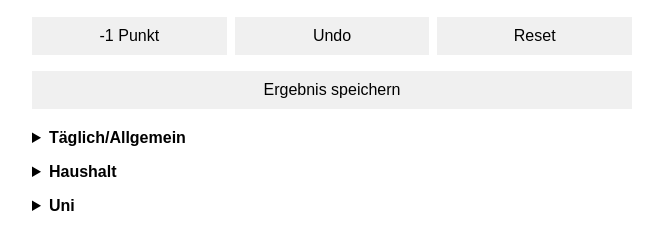
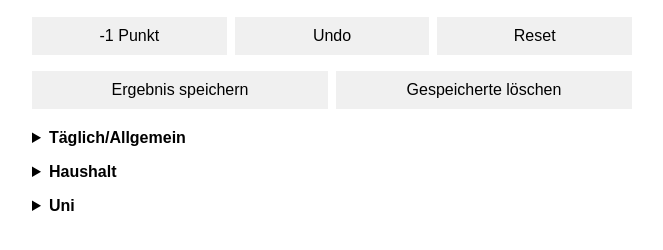
Before and after one commit to JJonahJohnson/Punkte, a plain HTML site: page index.html in a window 1280 px wide. Shown: the part 118-368 px from the top of the page, without its empty margins (308-971 px from the left). Drawn offline with nearby package versions, Linux system fonts and the light colour scheme.

Commit message:
Update index.html

```diff
--- a/index.html
+++ b/index.html
@@ -85,6 +85,7 @@
       <button onclick="undoLast()">Undo</button>
       <button onclick="resetPoints()">Reset</button>
       <button onclick="saveResult()">Ergebnis speichern</button>
+      <button onclick="clearSavedResults()">Gespeicherte löschen</button>
     </div>
     <div id="categories"></div>
     <ul id="history"></ul>
@@ -160,6 +161,12 @@
       updateDisplay();
     }
 
+    function clearSavedResults() {
+      history = [];
+      localStorage.setItem("history", JSON.stringify(history));
+      updateDisplay();
+    }
+
     function renderButtons() {
       for (const [title, items] of Object.entries(data)) {
         const detail = document.createElement("details");
```
